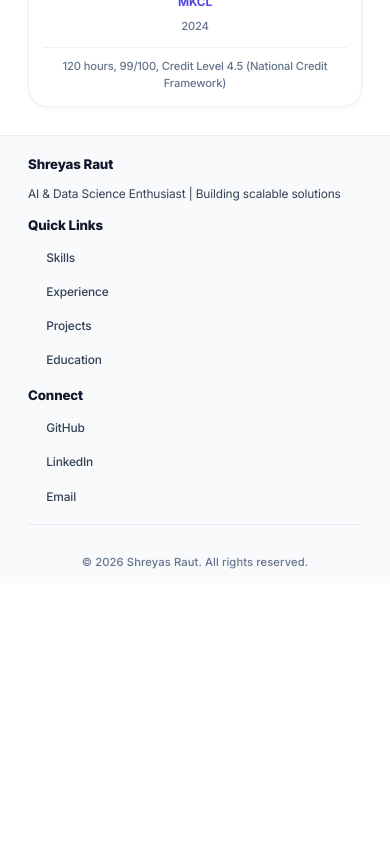
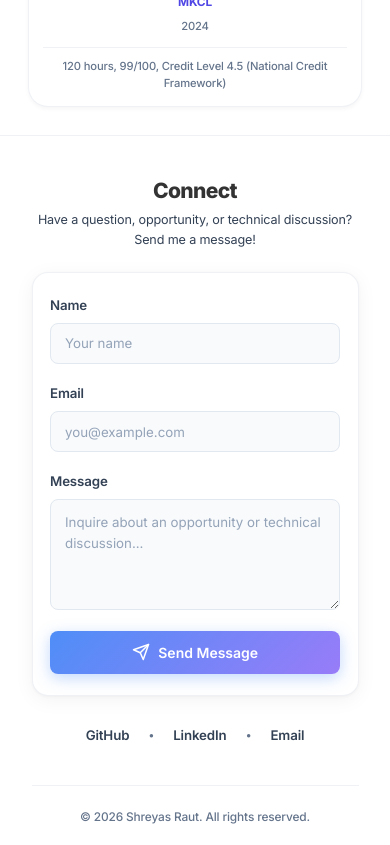
Before and after one commit to shreyasraut0707/Portfolio, a React (Vite) app: page / in a window 390 px wide. Shown: the part 8040-8885 px from the top of the page. Before the commit the page ends 8623 px from the top, so only its background shows below. Built offline with nearby package versions, Linux system fonts and the light colour scheme.

Commit message:
UI: Add fresh light-themed Connect contact form with email notifications

```diff
--- a/src/components/Footer.tsx
+++ b/src/components/Footer.tsx
@@ -1,61 +1,208 @@
-import React from "react";
+import React, { useState } from "react";
 import "../styles/Footer.css";
 
 const Footer: React.FC = () => {
   const currentYear = new Date().getFullYear();
+  const [formData, setFormData] = useState({
+    name: "",
+    email: "",
+    message: "",
+  });
+  const [status, setStatus] = useState<"idle" | "submitting" | "success" | "error">("idle");
+  const [errorMessage, setErrorMessage] = useState("");
+
+  const handleChange = (
+    e: React.ChangeEvent<HTMLInputElement | HTMLTextAreaElement>
+  ) => {
+    setFormData((prev) => ({
+      ...prev,
+      [e.target.name]: e.target.value,
+    }));
+  };
+
+  const handleSubmit = async (e: React.FormEvent) => {
+    e.preventDefault();
+    if (!formData.name.trim() || !formData.email.trim() || !formData.message.trim()) {
+      setStatus("error");
+      setErrorMessage("Please fill in all fields.");
+      return;
+    }
+
+    setStatus("submitting");
+    setErrorMessage("");
+
+    try {
+      const response = await fetch("https://formsubmit.co/ajax/shreyasraut0007@gmail.com", {
+        method: "POST",
+        headers: {
+          "Content-Type": "application/json",
+          Accept: "application/json",
+        },
+        body: JSON.stringify({
+          name: formData.name,
+          email: formData.email,
+          message: formData.message,
+          _subject: `New Portfolio Message from ${formData.name}`,
+          _template: "table",
+          _captcha: "false",
+        }),
+      });
+
+      if (response.ok) {
+        setStatus("success");
+        setFormData({ name: "", email: "", message: "" });
+      } else {
+        throw new Error("Failed to send message");
+      }
+    } catch (err) {
+      console.error(err);
+      setStatus("error");
+      setErrorMessage("Could not send directly. You can click below to send via your email app.");
+    }
+  };
 
   return (
-    <footer className="footer">
+    <footer className="footer" id="connect">
       <div className="container">
-        <div className="footer-content">
-          <div className="footer-section">
-            <h4>Shreyas Raut</h4>
-            <p>AI & Data Science Enthusiast | Building scalable solutions</p>
+        <div className="connect-wrapper">
+          <div className="connect-header">
+            <h2 className="section-title">Connect</h2>
+            <p className="connect-subtitle">
+              Have a question, opportunity, or technical discussion? Send me a message!
+            </p>
           </div>
-          <div className="footer-section">
-            <h4>Quick Links</h4>
-            <ul>
-              <li>
-                <a href="#skills">Skills</a>
-              </li>
-              <li>
-                <a href="#experience">Experience</a>
-              </li>
-              <li>
-                <a href="#projects">Projects</a>
-              </li>
-              <li>
-                <a href="#education">Education</a>
-              </li>
-            </ul>
+
+          <div className="connect-card">
+            <form className="connect-form" onSubmit={handleSubmit}>
+              <div className="form-group">
+                <label htmlFor="name" className="form-label">
+                  Name
+                </label>
+                <input
+                  type="text"
+                  id="name"
+                  name="name"
+                  value={formData.name}
+                  onChange={handleChange}
+                  placeholder="Your name"
+                  required
+                  className="form-input"
+                />
               </div>
-          <div className="footer-section">
-            <h4>Connect</h4>
-            <ul>
-              <li>
+
+              <div className="form-group">
+                <label htmlFor="email" className="form-label">
+                  Email
+                </label>
+                <input
+                  type="email"
+                  id="email"
+                  name="email"
+                  value={formData.email}
+                  onChange={handleChange}
+                  placeholder="you@example.com"
+                  required
+                  className="form-input"
+                />
+              </div>
+
+              <div className="form-group">
+                <label htmlFor="message" className="form-label">
+                  Message
+                </label>
+                <textarea
+                  id="message"
+                  name="message"
+                  rows={4}
+                  value={formData.message}
+                  onChange={handleChange}
+                  placeholder="Inquire about an opportunity or technical discussion..."
+                  required
+                  className="form-textarea"
+                />
+              </div>
+
+              {status === "success" && (
+                <div className="form-alert success">
+                  ✓ Thank you! Your message has been sent. I will receive the email notification and get back to you soon.
+                </div>
+              )}
+
+              {status === "error" && (
+                <div className="form-alert error">
+                  <p>{errorMessage}</p>
+                  <a
+                    href={`mailto:shreyasraut0007@gmail.com?subject=Portfolio%20Inquiry%20from%20${encodeURIComponent(
+                      formData.name || "Visitor"
+                    )}&body=${encodeURIComponent(formData.message)}`}
+                    className="fallback-email-btn"
+                  >
+                    Send via Email App ↗
+                  </a>
+                </div>
+              )}
+
+              <button
+                type="submit"
+                disabled={status === "submitting"}
+                className="submit-btn"
+              >
+                {status === "submitting" ? (
+                  <>
+                    <span className="btn-spinner"></span>
+                    <span>Sending...</span>
+                  </>
+                ) : (
+                  <>
+                    <svg
+                      width="18"
+                      height="18"
+                      viewBox="0 0 24 24"
+                      fill="none"
+                      stroke="currentColor"
+                      strokeWidth="2"
+                      strokeLinecap="round"
+                      strokeLinejoin="round"
+                      className="send-icon"
+                    >
+                      <line x1="22" y1="2" x2="11" y2="13"></line>
+                      <polygon points="22 2 15 22 11 13 2 9 22 2"></polygon>
+                    </svg>
+                    <span>Send Message</span>
+                  </>
+                )}
+              </button>
+            </form>
+          </div>
+
+          <div className="connect-social-links">
             <a
               href="https://github.com/shreyasraut0707"
               target="_blank"
               rel="noopener noreferrer"
+              className="social-pill"
             >
               GitHub
             </a>
-              </li>
-              <li>
+            <span className="dot-separator">•</span>
             <a
               href="https://linkedin.com/in/shreyas-raut-ba1103297"
               target="_blank"
               rel="noopener noreferrer"
+              className="social-pill"
             >
               LinkedIn
             </a>
-              </li>
-              <li>
-                <a href="mailto:shreyasraut0007@gmail.com">Email</a>
-              </li>
-            </ul>
+            <span className="dot-separator">•</span>
+            <a
+              href="mailto:shreyasraut0007@gmail.com"
+              className="social-pill"
+            >
+              Email
+            </a>
           </div>
         </div>
+
         <div className="footer-bottom">
           <p>&copy; {currentYear} Shreyas Raut. All rights reserved.</p>
         </div>
--- a/src/components/Header.tsx
+++ b/src/components/Header.tsx
@@ -16,6 +16,7 @@ const Header: React.FC<HeaderProps> = ({ onNavClick }) => {
     { id: "achievements", label: "Achievements" },
     { id: "education", label: "Education" },
     { id: "certifications", label: "Certifications" },
+    { id: "connect", label: "Connect" },
   ];
 
   const handleNavClick = (section: string) => {
--- a/src/components/Hero.tsx
+++ b/src/components/Hero.tsx
@@ -52,7 +52,7 @@ const Hero: React.FC<HeroProps> = ({ profileImage }) => {
               <span>LinkedIn</span>
             </a>
             <a
-              href="mailto:shreyasraut0007@gmail.com"
+              href="#connect"
               className="cta-button email"
             >
               <span>Email</span>
--- a/src/styles/Footer.css
+++ b/src/styles/Footer.css
@@ -1,9 +1,9 @@
-/* ============ Footer — Light Premium ============ */
+/* ============ Footer & Connect Section ============ */
 
 .footer {
-  background: var(--bg-secondary);
+  background: var(--bg-primary);
   color: var(--text-primary);
-  padding: 2.5rem 2rem 1rem;
+  padding: 4rem 2rem 1.5rem;
   margin-top: auto;
   border-top: 1px solid var(--border-subtle);
   position: relative;
@@ -14,140 +14,257 @@
   margin: 0 auto;
 }
 
-.footer-content {
-  display: grid;
-  grid-template-columns: repeat(auto-fit, minmax(220px, 1fr));
-  gap: 1.5rem;
-  margin-bottom: 1.5rem;
-  padding-bottom: 1.5rem;
-  border-bottom: 1px solid var(--border-subtle);
+.connect-wrapper {
+  max-width: 620px;
+  margin: 0 auto;
 }
 
-.footer-section {
-  animation: fadeInUp 0.8s var(--ease-out) both;
+.connect-header {
+  text-align: center;
+  margin-bottom: 2rem;
 }
 
-.footer-section h4 {
-  font-size: 1.05rem;
-  font-weight: 800;
-  margin-bottom: 1rem;
-  color: var(--text-primary);
+.connect-header .section-title {
+  margin-bottom: 0.5rem;
+}
+
+.connect-subtitle {
+  color: var(--text-secondary);
+  font-size: 1rem;
+  line-height: 1.6;
+  margin: 0 auto;
+  max-width: 520px;
+}
+
+/* ============ Contact Card (Light Fresh Theme) ============ */
+.connect-card {
+  background: #ffffff;
+  border: 1px solid var(--border-subtle);
+  border-radius: 16px;
+  padding: 2.5rem 2.25rem;
+  box-shadow: 0 4px 20px rgba(15, 23, 42, 0.05), 0 1px 3px rgba(15, 23, 42, 0.03);
+  transition: var(--transition-base);
+}
+
+.connect-card:hover {
+  border-color: var(--border-hover);
+  box-shadow: 0 10px 30px rgba(79, 70, 229, 0.08), 0 2px 6px rgba(15, 23, 42, 0.04);
+}
+
+.connect-form {
+  display: flex;
+  flex-direction: column;
+  gap: 1.25rem;
+}
+
+.form-group {
+  display: flex;
+  flex-direction: column;
+}
+
+.form-label {
+  font-size: 0.95rem;
+  font-weight: 600;
+  color: #334155;
+  margin-bottom: 0.45rem;
   letter-spacing: -0.01em;
 }
 
-.footer-section p {
-  color: var(--text-secondary);
+.form-input,
+.form-textarea {
+  background: #f8fafc;
+  border: 1.5px solid #e2e8f0;
+  border-radius: 8px;
+  color: #0f172a;
   font-size: 0.95rem;
-  line-height: 1.7;
-  margin: 0;
+  padding: 0.85rem 1rem;
+  width: 100%;
+  box-sizing: border-box;
+  font-family: inherit;
+  outline: none;
+  transition: all 0.2s ease;
 }
 
-.footer-section ul {
-  list-style: none;
-  padding: 0;
-  margin: 0;
-  display: flex;
-  flex-direction: column;
-  gap: 0.6rem;
+.form-input::placeholder,
+.form-textarea::placeholder {
+  color: #94a3b8;
+  opacity: 1;
 }
 
-.footer-section ul li a {
-  color: var(--text-secondary);
-  transition: var(--transition-base);
-  font-size: 0.95rem;
+.form-input:focus,
+.form-textarea:focus {
+  border-color: #4f46e5;
+  box-shadow: 0 0 0 3px rgba(79, 70, 229, 0.15);
+  background: #ffffff;
+}
+
+.form-textarea {
+  resize: vertical;
+  min-height: 110px;
+  line-height: 1.6;
+}
+
+/* ============ Submit Button ============ */
+.submit-btn {
+  background: linear-gradient(135deg, #4f8ef7 0%, #987cf8 100%);
+  color: #ffffff;
+  font-weight: 600;
+  font-size: 1rem;
+  border: none;
+  border-radius: 8px;
+  padding: 0.9rem 1.5rem;
+  width: 100%;
+  cursor: pointer;
   display: flex;
   align-items: center;
-  gap: 0.5rem;
-  padding: 0.25rem 0;
-  font-weight: 500;
+  justify-content: center;
+  gap: 0.6rem;
+  box-shadow: 0 4px 15px rgba(79, 142, 247, 0.35);
+  transition: all 0.25s var(--ease-out);
+  margin-top: 0.25rem;
 }
 
-.footer-section ul li a::before {
-  content: '→';
-  opacity: 0;
-  transition: var(--transition-base);
-  display: inline-block;
-  color: var(--accent-primary);
-  transform: translateX(-8px);
+.submit-btn:hover:not(:disabled) {
+  opacity: 0.95;
+  transform: translateY(-2px);
+  box-shadow: 0 6px 20px rgba(79, 142, 247, 0.45);
 }
 
-.footer-section ul li a:hover {
-  color: var(--accent-primary);
-  padding-left: 0.5rem;
+.submit-btn:active:not(:disabled) {
+  transform: translateY(0);
 }
 
-.footer-section ul li a:hover::before {
-  opacity: 1;
-  transform: translateX(0);
+.submit-btn:disabled {
+  opacity: 0.65;
+  cursor: not-allowed;
 }
 
+.send-icon {
+  flex-shrink: 0;
+  transition: transform 0.2s ease;
+}
+
+.submit-btn:hover .send-icon {
+  transform: translate(2px, -2px);
+}
+
+/* ============ Spinner ============ */
+.btn-spinner {
+  width: 18px;
+  height: 18px;
+  border: 2px solid rgba(255, 255, 255, 0.3);
+  border-top-color: #ffffff;
+  border-radius: 50%;
+  animation: spin 0.8s linear infinite;
+  display: inline-block;
+}
+
+@keyframes spin {
+  to {
+    transform: rotate(360deg);
+  }
+}
+
+/* ============ Form Alerts ============ */
+.form-alert {
+  padding: 0.9rem 1.1rem;
+  border-radius: 8px;
+  font-size: 0.9rem;
+  line-height: 1.5;
+  animation: fadeIn 0.3s ease;
+}
+
+.form-alert.success {
+  background: rgba(16, 185, 129, 0.15);
+  border: 1px solid rgba(16, 185, 129, 0.3);
+  color: #10b981;
+}
+
+.form-alert.error {
+  background: rgba(239, 68, 68, 0.15);
+  border: 1px solid rgba(239, 68, 68, 0.3);
+  color: #f87171;
+}
+
+.form-alert.error p {
+  margin: 0 0 0.5rem 0;
+}
+
+.fallback-email-btn {
+  display: inline-block;
+  color: #4f46e5;
+  background: rgba(79, 70, 229, 0.1);
+  border: 1px solid rgba(79, 70, 229, 0.25);
+  padding: 0.4rem 0.8rem;
+  border-radius: 6px;
+  font-size: 0.85rem;
+  font-weight: 600;
+  text-decoration: none;
+  transition: all 0.2s ease;
+}
+
+.fallback-email-btn:hover {
+  background: rgba(79, 70, 229, 0.2);
+  color: #4338ca;
+}
+
+/* ============ Social Links Below Card ============ */
+.connect-social-links {
+  display: flex;
+  align-items: center;
+  justify-content: center;
+  gap: 0.85rem;
+  margin-top: 1.75rem;
+}
+
+.social-pill {
+  color: var(--text-secondary);
+  text-decoration: none;
+  font-size: 0.95rem;
+  font-weight: 600;
+  transition: var(--transition-base);
+  padding: 0.25rem 0.5rem;
+}
+
+.social-pill:hover {
+  color: var(--accent-primary);
+}
+
+.dot-separator {
+  color: var(--text-muted);
+  font-size: 0.8rem;
+}
+
+/* ============ Footer Bottom ============ */
 .footer-bottom {
+  margin-top: 2.5rem;
+  padding-top: 1.5rem;
+  border-top: 1px solid var(--border-subtle);
   text-align: center;
-  padding-top: 1rem;
 }
 
 .footer-bottom p {
   margin: 0;
   color: var(--text-muted);
   font-size: 0.85rem;
-  transition: var(--transition-base);
-  letter-spacing: 0.01em;
   font-weight: 500;
 }
 
-.footer-bottom p:hover {
-  color: var(--text-primary);
-}
-
 /* ============ Responsive ============ */
-@media (max-width: 768px) {
+@media (max-width: 640px) {
   .footer {
-    padding: 2rem 1.5rem 1rem;
+    padding: 3rem 1.25rem 1.25rem;
   }
 
-  .footer-content {
-    grid-template-columns: 1fr;
-    gap: 1.25rem;
-    margin-bottom: 1.25rem;
-    padding-bottom: 1.25rem;
+  .connect-card {
+    padding: 1.5rem 1.25rem;
   }
 
-  .footer-section h4 {
-    font-size: 1rem;
-    margin-bottom: 0.75rem;
+  .connect-header {
+    margin-bottom: 1.5rem;
   }
 
-  .footer-section p,
-  .footer-section ul li a {
+  .connect-subtitle {
     font-size: 0.9rem;
   }
-
-  .footer-section ul {
-    gap: 0.5rem;
-  }
 }
-
-@media (max-width: 480px) {
-  .footer {
-    padding: 1.5rem 1rem 0.75rem;
-  }
-
-  .footer-content {
-    gap: 1rem;
-    margin-bottom: 1rem;
-    padding-bottom: 1rem;
-  }
-
-  .footer-section h4 {
-    font-size: 0.95rem;
-  }
-
-  .footer-section p,
-  .footer-section ul li a {
-    font-size: 0.85rem;
-  }
-
-  .footer-bottom p {
-    font-size: 0.8rem;
-  }
-}
```
Lines whose indentation alone changed are shown as unchanged.
